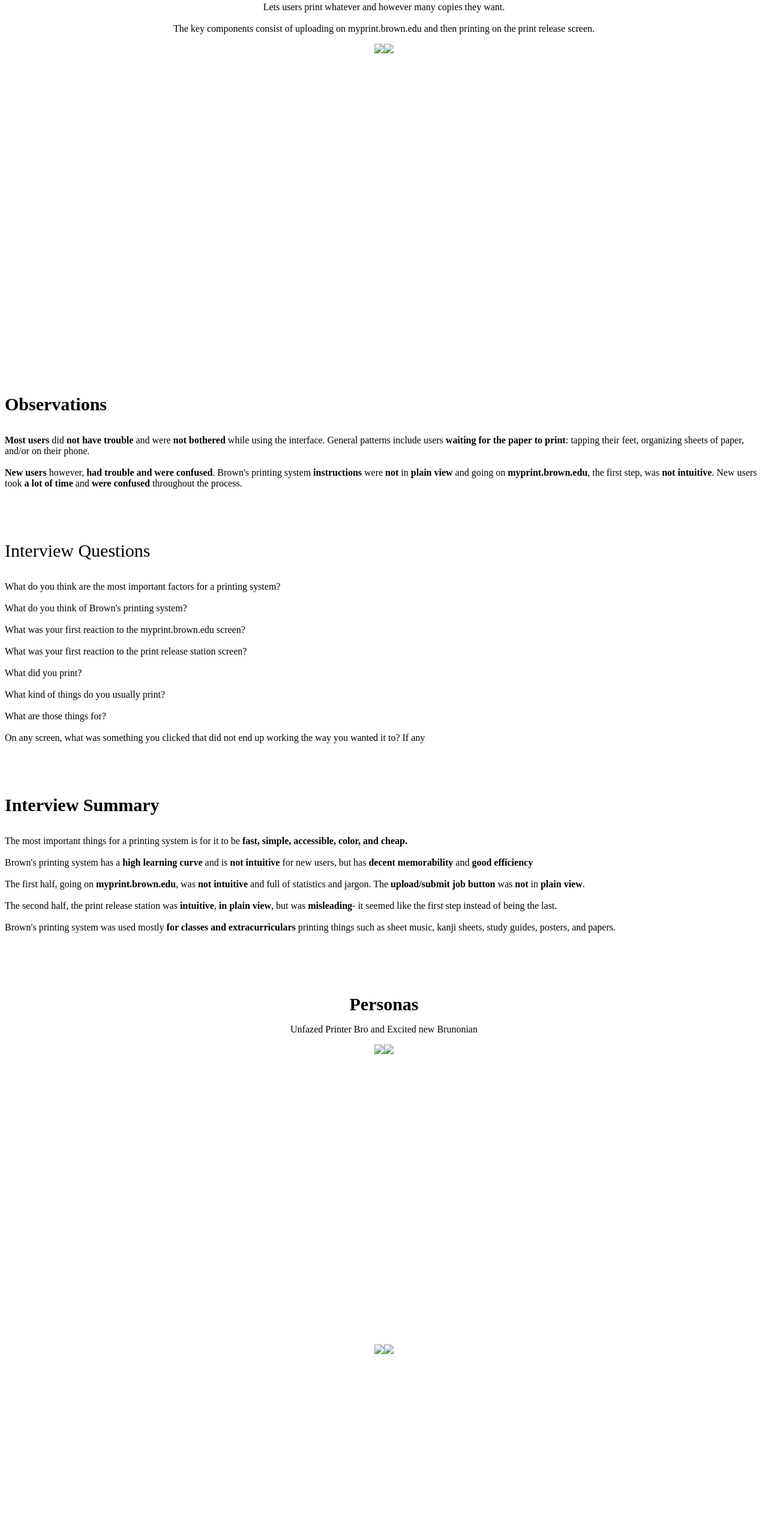
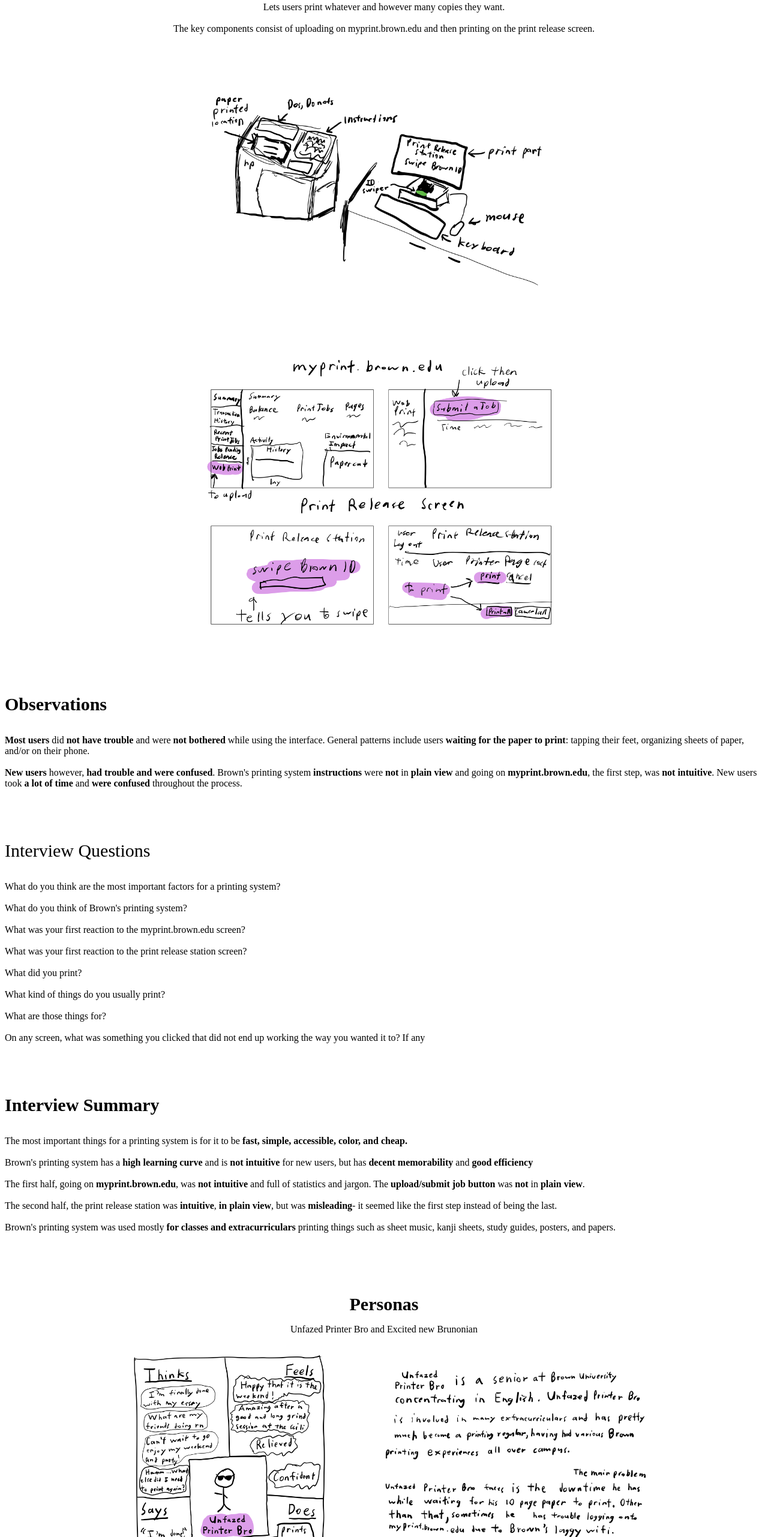
Before and after one commit to trustyturtle21/personasandstoryboarding, a plain HTML site: page index.html in a window 1280 px wide. Shown: the part 238-2800 px from the top of the page at 60% size. Drawn offline with Linux system fonts and the light colour scheme.

Commit message:
Update index.html

```diff
--- a/index.html
+++ b/index.html
@@ -15,9 +15,9 @@
     </p>
 
     <div style="display:flex;justify-content: center;flex-wrap: wrap;">
-        <img src="Interface/Screen Shot 2022-10-07 at 4.55.09 PM.png" height="500">
+        <img src="Screen Shot 2022-10-07 at 4.55.09 PM.png" height="500">
 
-        <img src="Interface/Screen Shot 2022-10-07 at 4.55.17 PM.png" height="500">
+        <img src="Screen Shot 2022-10-07 at 4.55.17 PM.png" height="500">
     </div>
 
     <p>
@@ -68,15 +68,15 @@
     </p>
 
     <div style="display:flex;justify-content: center;flex-wrap: wrap;">
-        <img src="Personas/Screen Shot 2022-10-07 at 2.19.11 PM.png" height="500">
+        <img src="Screen Shot 2022-10-07 at 2.19.11 PM.png" height="500">
 
-        <img src="Personas/Screen Shot 2022-10-07 at 12.50.34 PM.png" height="500">
+        <img src="Screen Shot 2022-10-07 at 12.50.34 PM.png" height="500">
     </div>
 
     <div style="display:flex;justify-content: center;flex-wrap: wrap;">
-        <img src="Personas/Screen Shot 2022-10-07 at 12.52.15 PM.png" height="500">
+        <img src="Screen Shot 2022-10-07 at 12.52.15 PM.png" height="500">
 
-        <img src="Personas/Screen Shot 2022-10-07 at 12.51.17 PM.png" height="500">
+        <img src="Screen Shot 2022-10-07 at 12.51.17 PM.png" height="500">
     </div>
 
     <div style="text-align:center;font-size:30px;">
@@ -88,11 +88,11 @@
     </p>
 
     <div style="display:flex;justify-content: center;flex-wrap: wrap;">
-        <img src="Storyboarding/Screen Shot 2022-10-07 at 4.54.41 PM.png" height="500">
+        <img src="Screen Shot 2022-10-07 at 4.54.41 PM.png" height="500">
 
-        <img src="Storyboarding/Screen Shot 2022-10-07 at 4.54.51 PM.png" height="500">
+        <img src="Screen Shot 2022-10-07 at 4.54.51 PM.png" height="500">
 
-        <img src="Storyboarding/Screen Shot 2022-10-07 at 4.55.00 PM.png" height="500">
+        <img src="Screen Shot 2022-10-07 at 4.55.00 PM.png" height="500">
     </div>
 
 </body>
```
